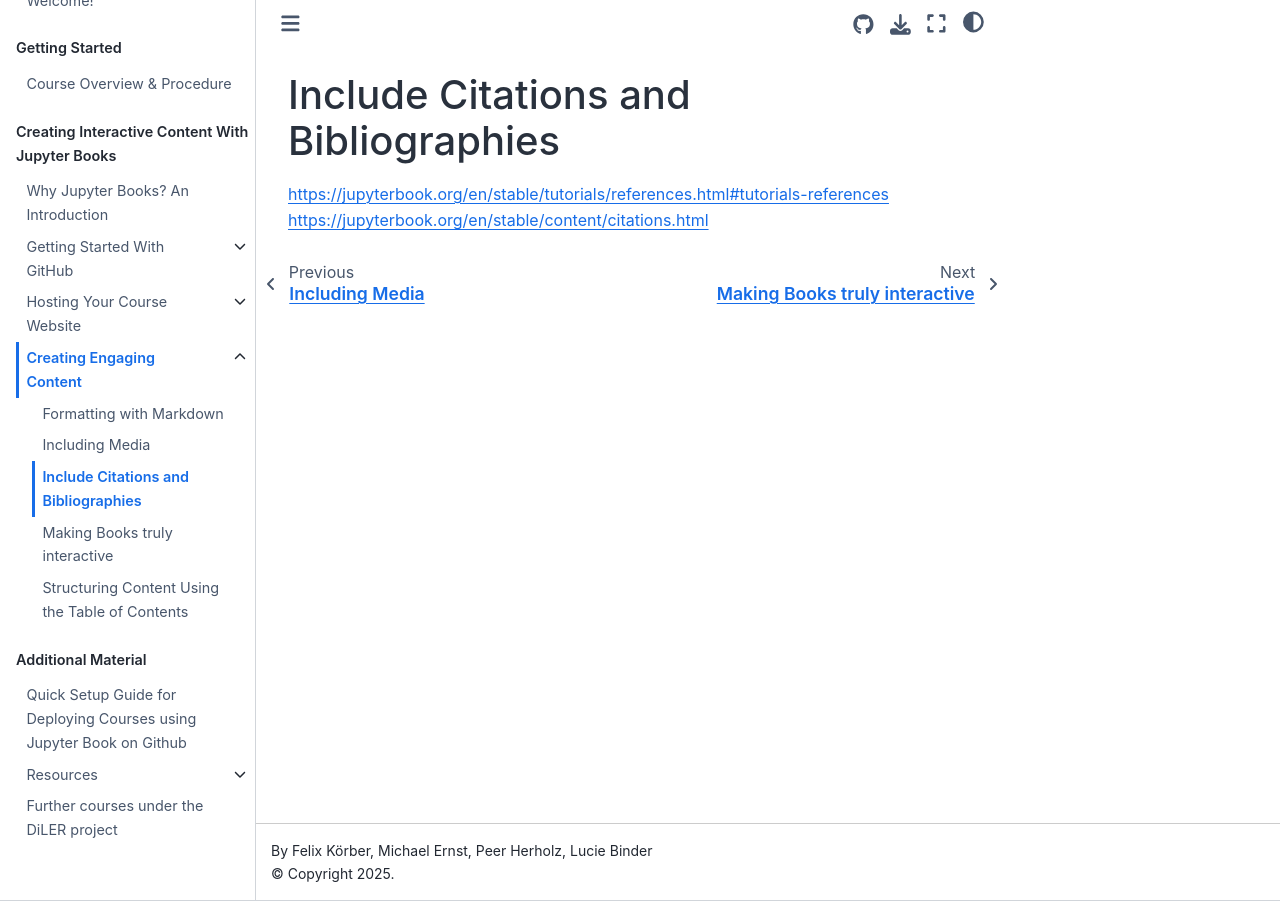
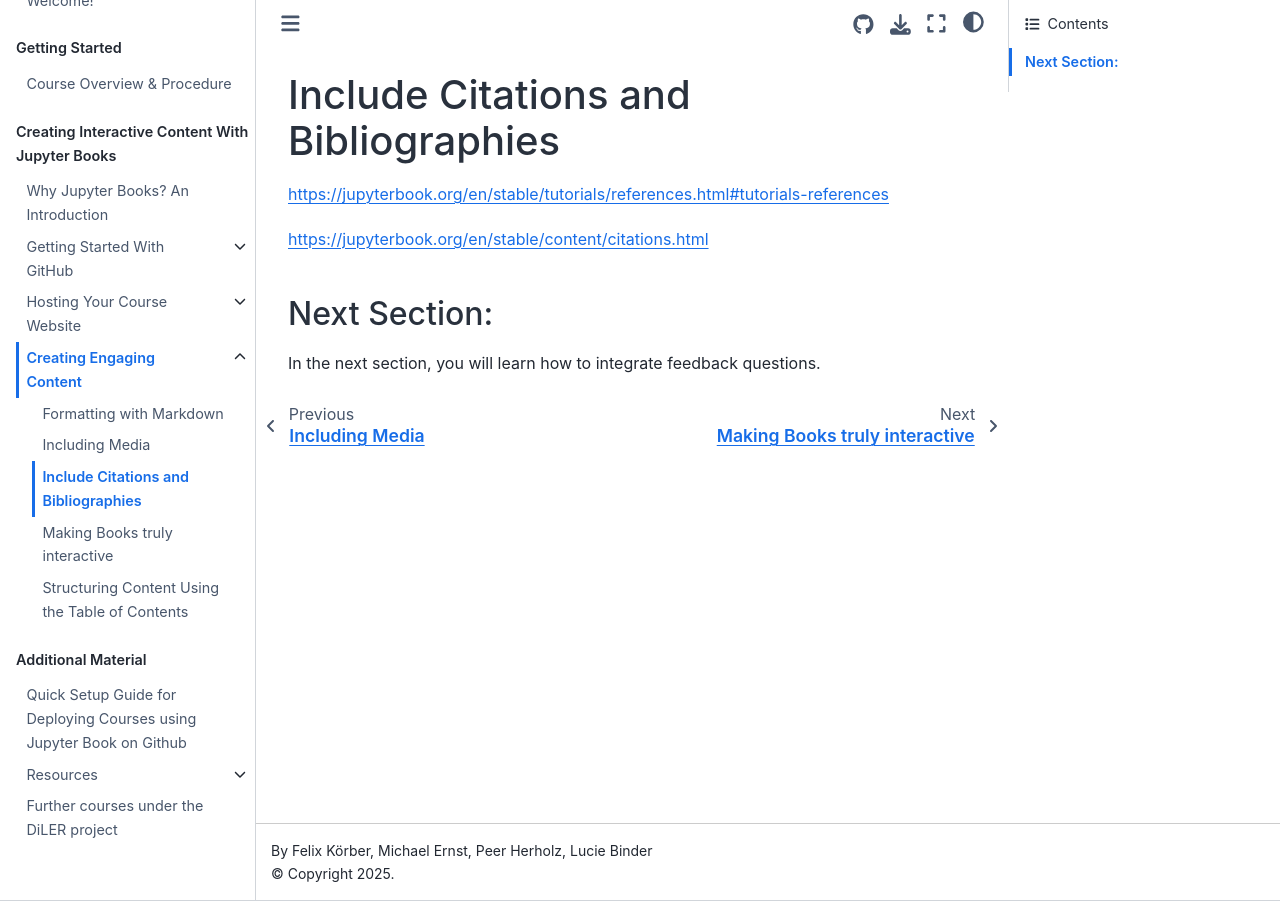
Before and after one commit to M-earnest/tutorial_jupyter_books, a Jupyter Book: the page built from content/3_create/citations.md, in a window 1280 px wide. Built offline with Jupyter Book 1.0.4 settings and Sphinx 7.4.7 and the Sphinx Book theme 1.1.4, drawn with Linux system fonts in a browser that asks for light colours; pages that are not in the unit, such as notebooks, are missing from menus.

Commit message:
Update citations.md

```diff
--- a/content/3_create/citations.md
+++ b/content/3_create/citations.md
@@ -1,4 +1,8 @@
 # Include Citations and Bibliographies
 
 https://jupyterbook.org/en/stable/tutorials/references.html#tutorials-references
+
 https://jupyterbook.org/en/stable/content/citations.html
+
+## Next Section:
+In the next section, you will learn how to integrate feedback questions.
```
